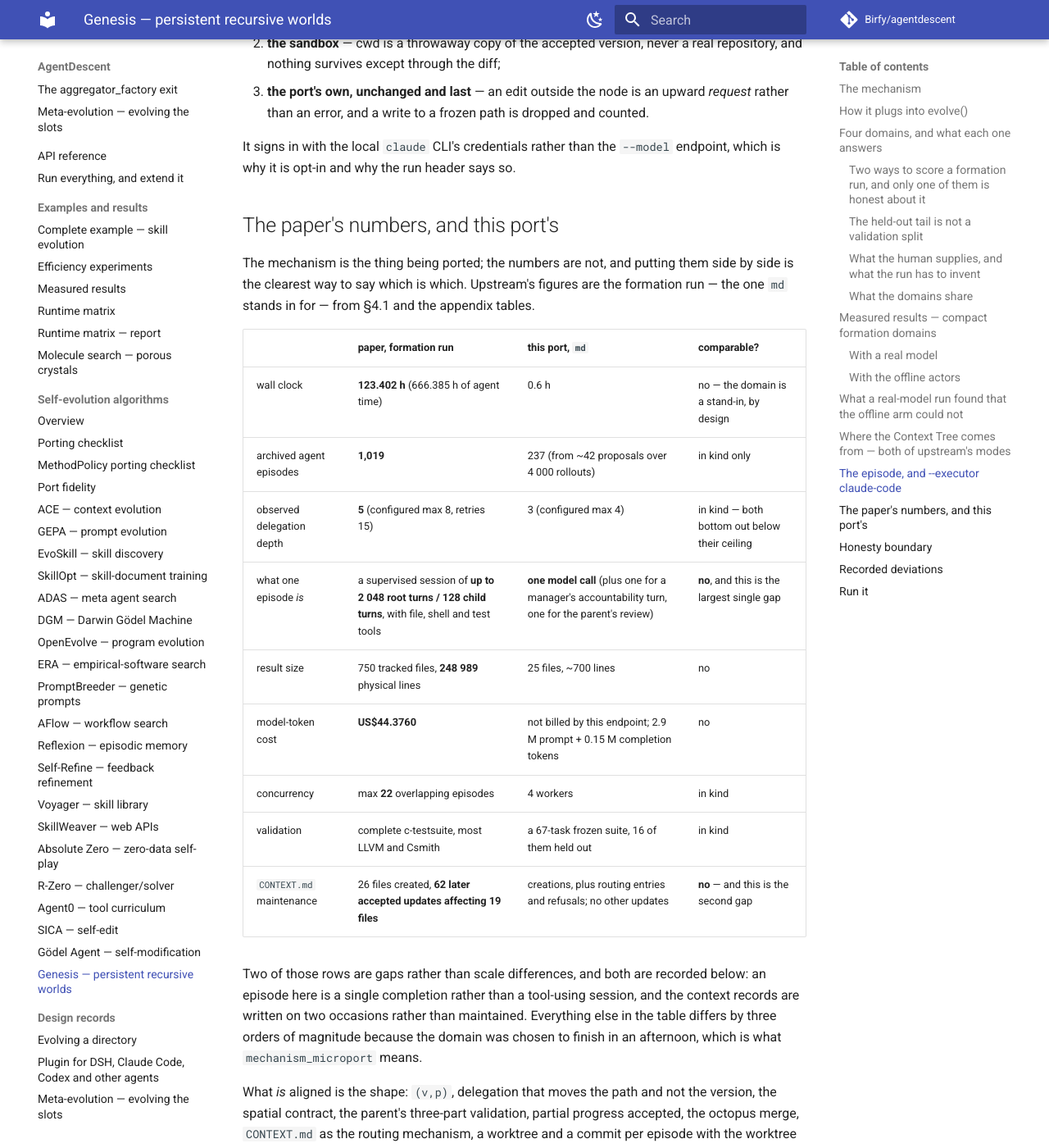
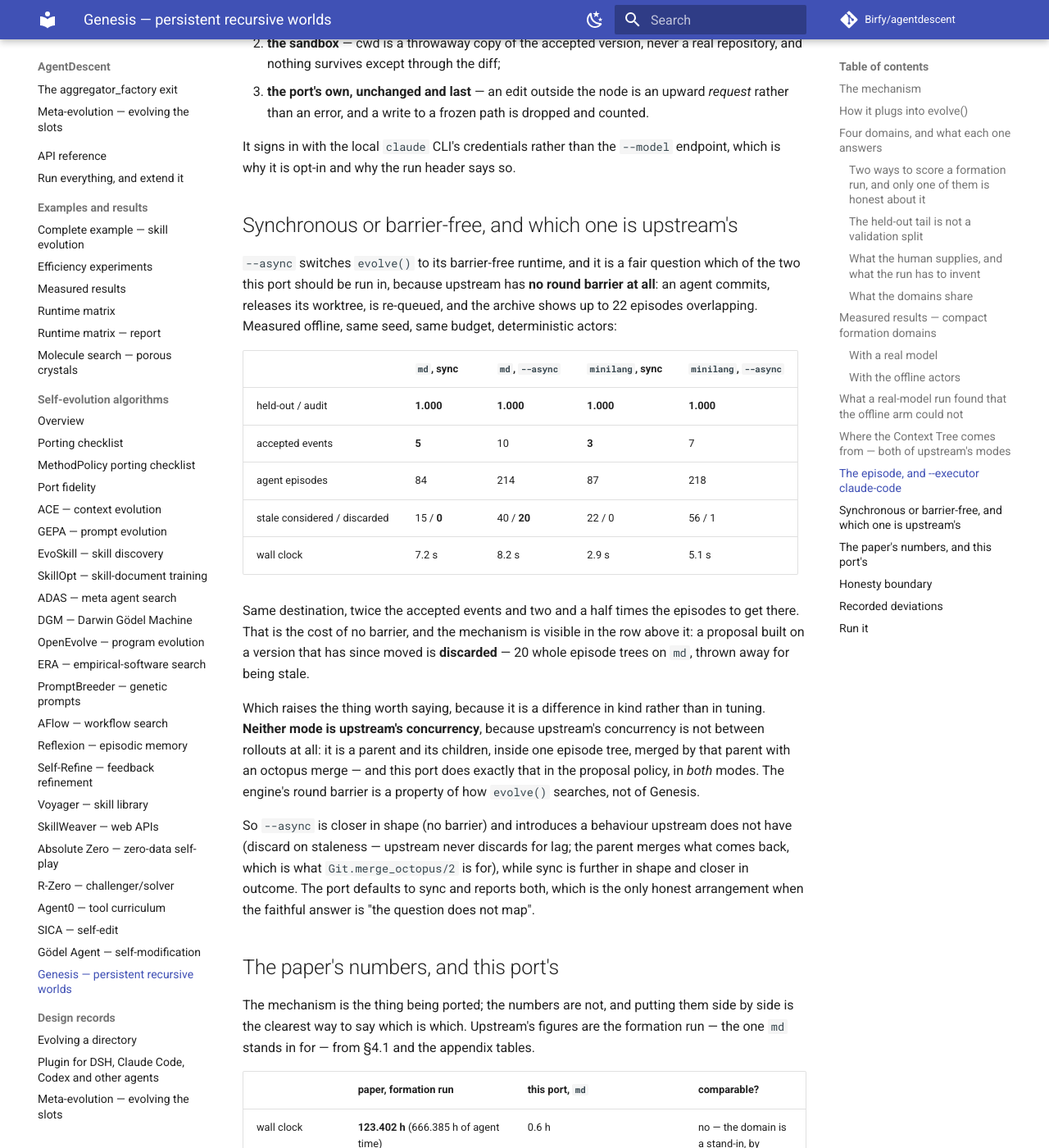
Before and after one commit to Birfy/agentdescent, an MkDocs documentation site: the page built from docs/algo-genesis.md, in a window 1280 px wide and 1400 px high, scrolled down 13025 px. Shown: the whole window at 82% size. Built offline with MkDocs 1.6.1 and Material for MkDocs 9.7.7, drawn with Linux system fonts in a browser that asks for light colours; comment, search, counter and statistics services are not loaded.

Commit message:
Genesis: measure sync against barrier-free, and say why neither is upstream's
Offline, same seed, same budget, deterministic actors:

  md        sync 5 accepted / 84 episodes / 0 discarded  |  async 10 / 214 / 20
  minilang  sync 3 accepted / 87 episodes / 0 discarded  |  async  7 / 218 /  1

Same destination, twice the accepted events and two and a half times the episodes to
reach it. The mechanism is in the staleness row: a proposal built on a version that has
since moved is discarded -- 20 whole episode trees on md.

And the part worth writing down, because it is a difference in kind: neither mode is
upstream's concurrency. Upstream's is a parent and its children inside one episode tree,
merged by that parent with an octopus merge, which this port does in the proposal policy
in BOTH modes. The engine's round barrier is a property of how evolve() searches. So
async is closer in shape and adds a behaviour upstream does not have -- discard on lag,
where upstream merges what comes back -- and sync is further in shape and closer in
outcome.

Co-Authored-By: Claude Opus 5 <noreply@anthropic.com>
Claude-Session: https://claude.ai/code/session_016CjFJhQ2Wxq9Vr3Fu38KrW

```diff
--- a/docs/algo-genesis.md
+++ b/docs/algo-genesis.md
@@ -562,6 +562,40 @@ The contract does not move. Three fences, none of which replaces the others:
 It signs in with the local `claude` CLI's credentials rather than the `--model`
 endpoint, which is why it is opt-in and why the run header says so.
 
+## Synchronous or barrier-free, and which one is upstream's
+
+`--async` switches `evolve()` to its barrier-free runtime, and it is a fair question
+which of the two this port should be run in, because upstream has **no round barrier at
+all**: an agent commits, releases its worktree, is re-queued, and the archive shows up
+to 22 episodes overlapping. Measured offline, same seed, same budget, deterministic
+actors:
+
+| | `md`, sync | `md`, `--async` | `minilang`, sync | `minilang`, `--async` |
+|---|---|---|---|---|
+| held-out / audit | **1.000** | **1.000** | **1.000** | **1.000** |
+| accepted events | **5** | 10 | **3** | 7 |
+| agent episodes | 84 | 214 | 87 | 218 |
+| stale considered / discarded | 15 / **0** | 40 / **20** | 22 / 0 | 56 / 1 |
+| wall clock | 7.2 s | 8.2 s | 2.9 s | 5.1 s |
+
+Same destination, twice the accepted events and two and a half times the episodes to
+get there. That is the cost of no barrier, and the mechanism is visible in the row
+above it: a proposal built on a version that has since moved is **discarded** —
+20 whole episode trees on `md`, thrown away for being stale.
+
+Which raises the thing worth saying, because it is a difference in kind rather than in
+tuning. **Neither mode is upstream's concurrency**, because upstream's concurrency is
+not between rollouts at all: it is a parent and its children, inside one episode tree,
+merged by that parent with an octopus merge — and this port does exactly that in the
+proposal policy, in *both* modes. The engine's round barrier is a property of how
+`evolve()` searches, not of Genesis.
+
+So `--async` is closer in shape (no barrier) and introduces a behaviour upstream does
+not have (discard on staleness — upstream never discards for lag; the parent merges
+what comes back, which is what `Git.merge_octopus/2` is for), while sync is further in
+shape and closer in outcome. The port defaults to sync and reports both, which is the
+only honest arrangement when the faithful answer is "the question does not map".
+
 ## The paper's numbers, and this port's
 
 The mechanism is the thing being ported; the numbers are not, and putting them side by
```
